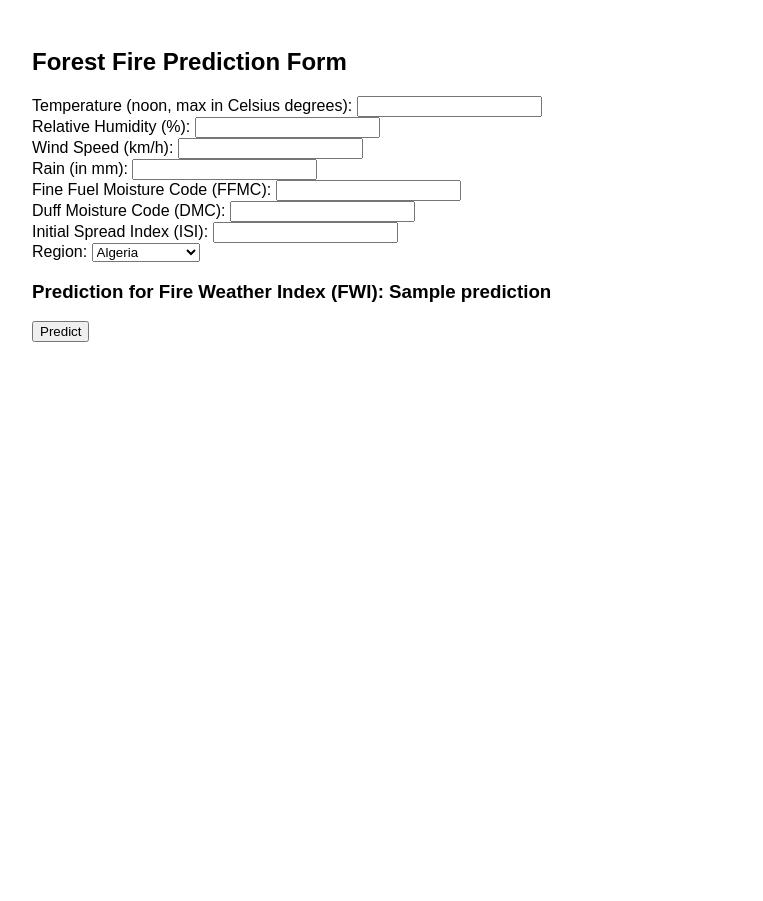
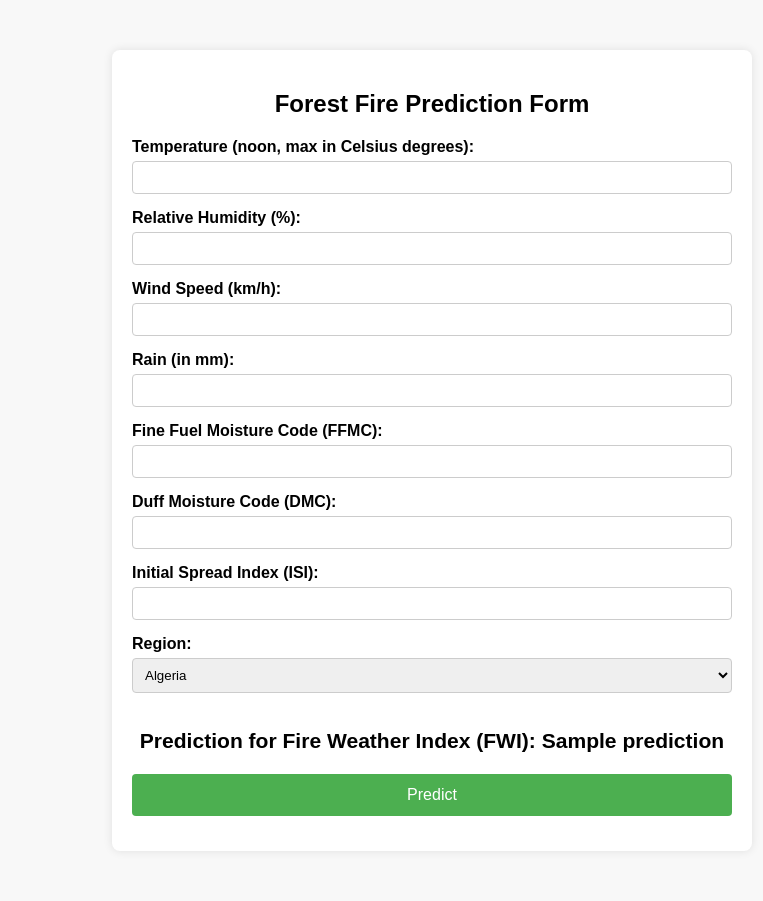
Before and after one commit to Divyanshu9822/algerian-forest-fire-prediction, a Flask app: template app/templates/index.html in a window 1280 px wide. Shown: the whole page, without its empty margins (208-971 px from the left). Before the commit the page ends 342 px from the top, so only its background shows below. Run offline with Flask 3, Linux system fonts and the light colour scheme; the template is opened without the code that fills it: most values are stand-ins (such as "Sample title", 1, 10 or a date in 2020).

Commit message:
feat  : styles

```diff
--- a/app/static/css/style.css
+++ b/app/static/css/style.css
@@ -1,9 +1,69 @@
 body {
-    font-family: Arial, sans-serif;
+  font-family: Arial, sans-serif;
+  background-color: #f8f8f8;
+  margin: 0;
+  padding: 50px 30px;
+  display: flex;
+  justify-content: center;
+  align-items: center;
+  min-height: 100vh;
 }
 
 .container {
-    margin: 0 auto;
-    max-width: 800px;
-    padding: 20px;
+  background-color: white;
+  padding: 20px;
+  border-radius: 8px;
+  box-shadow: 0 0 10px rgba(0, 0, 0, 0.1);
+  max-width: 600px;
+  width: 100%;
 }
+
+h2 {
+  text-align: center;
+  margin-bottom: 20px;
+}
+
+form {
+  display: flex;
+  flex-direction: column;
+}
+
+.form-group {
+  margin-bottom: 15px;
+}
+
+label {
+  margin-bottom: 5px;
+  font-weight: bold;
+  display: block;
+}
+
+input[type="number"],
+select {
+  width: 100%;
+  padding: 8px;
+  border: 1px solid #ccc;
+  border-radius: 4px;
+  box-sizing: border-box;
+}
+
+input[type="submit"] {
+  background-color: #4caf50;
+  color: white;
+  padding: 12px;
+  width: 100%;
+  border: none;
+  border-radius: 4px;
+  cursor: pointer;
+  font-size: 16px;
+}
+
+input[type="submit"]:hover {
+  background-color: #45a049;
+}
+
+.result {
+  text-align: center;
+  font-size: 18px;
+  font-weight: bold;
+}
```
